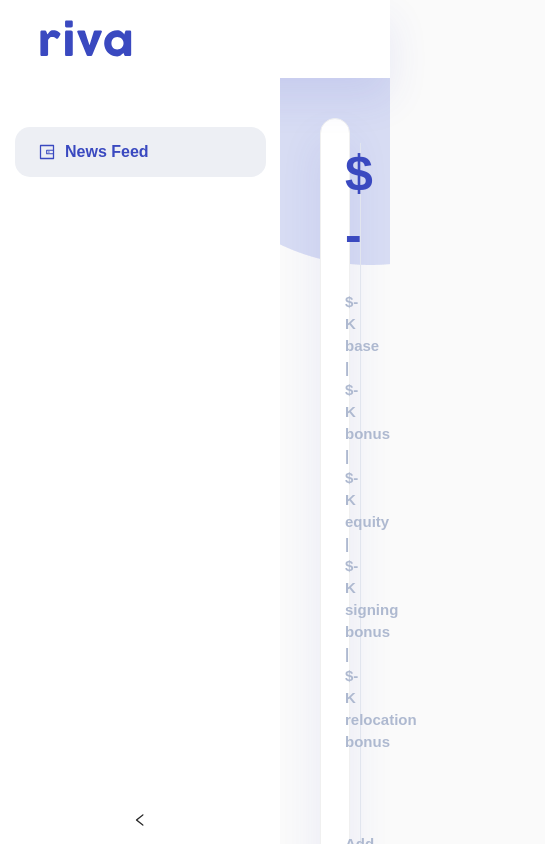
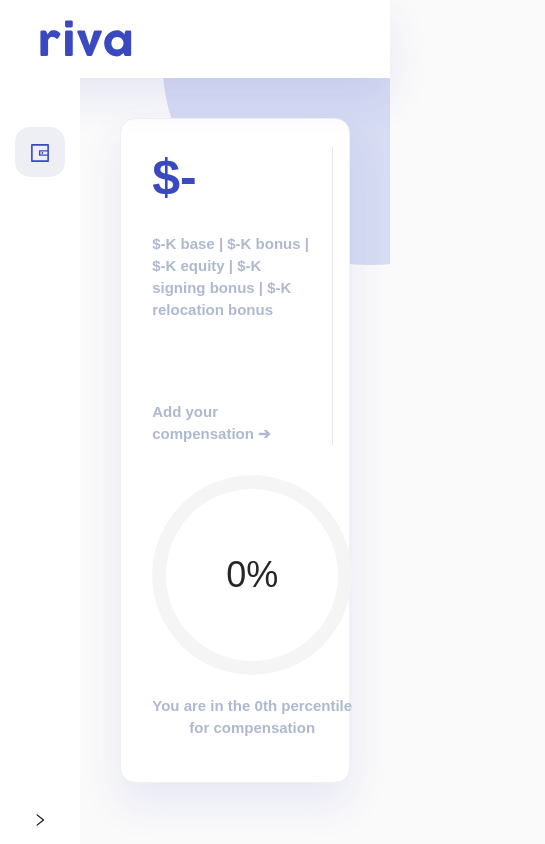
Before and after one commit to alexkoren-dev/riva-client, a React app: page /news-feed in a window 390 px wide. Shown: the top 844 px of the page, 545 px wide, since content can reach past the window. Built offline with nearby package versions, Linux system fonts and the light colour scheme; no server answers.

Commit message:
add mobile warning page

```diff
--- a/package.json
+++ b/package.json
@@ -16,6 +16,7 @@
     "history": "^4.10.1",
     "nprogress": "^0.2.0",
     "react": "^17.0.2",
+    "react-device-detect": "^1.17.0",
     "react-dom": "^17.0.2",
     "react-google-autocomplete": "^2.4.0",
     "react-hot-loader": "^4.12.21",
--- a/src/App.jsx
+++ b/src/App.jsx
@@ -1,7 +1,8 @@
-import React, { Suspense, Fragment, useMemo } from 'react'
+import React, { Suspense, Fragment, useMemo, useState } from 'react'
 import { useSelector } from 'react-redux'
 import { Switch, Route, Router } from 'react-router-dom'
 import { hot } from 'react-hot-loader/root'
+import { BrowserView, MobileView } from 'react-device-detect'
 import { createBrowserHistory } from 'history'
 import { ConfigProvider } from 'antd'
 import enUS from 'antd/lib/locale/en_US'
@@ -13,6 +14,7 @@ import ScrollReset from '@/component/ScrollReset'
 import LoadingScreen from '@/component/LoadingScreen'
 
 import LoginPopup from '@/pages/auth/login/loginPopup'
+import MobileWarning from '@/component/MobileWarning'
 
 const history = createBrowserHistory()
 
@@ -58,6 +60,7 @@ const App = () => {
 
   return (
     <ConfigProvider locale={enUS}>
+      <BrowserView>
         <TopAlert />
         <Router history={history}>
           <LoginPopup visible={openAuthPopup} />
@@ -66,6 +69,10 @@ const App = () => {
             {renderRoutes(routers)}
           </Auth>
         </Router>
+      </BrowserView>
+      <MobileView>
+        <MobileWarning />
+      </MobileView>
     </ConfigProvider>
   )
 }
--- /dev/null
+++ b/src/component/MobileWarning/index.jsx
@@ -0,0 +1,19 @@
+import React from 'react'
+import { Result } from 'antd'
+
+const MobileWarning = () => {
+  return (
+    <div
+      style={{
+        height: '100vh',
+        display: 'flex',
+        alignItems: 'center',
+        justifyContent: 'center'
+      }}
+    >
+      <Result status="warning" title="Please use this page on desktop." />
+    </div>
+  )
+}
+
+export default MobileWarning
--- a/src/layouts/index.jsx
+++ b/src/layouts/index.jsx
@@ -7,7 +7,7 @@ const AppLayout = (props) => {
   const [collapsed, setCollapsed] = useState(
     (window.localStorage.getItem('sidebarCollapsed') === 'true'
       ? true
-      : false) || false
+      : false) || true
   )
 
   const onCollapse = (collapsed) => {
--- a/src/router.jsx
+++ b/src/router.jsx
@@ -77,7 +77,7 @@ export default () => {
       path: '/',
       exact: true,
       component: () => <Redirect to="/news-feed" />
-    },
+    }
     // {
     //   path: '/',
     //   layout: BasicLayout,
```
Also changed, not shown: 1 other file (tests, documents, lock files or other folders). Lines whose indentation alone changed are shown as unchanged.
